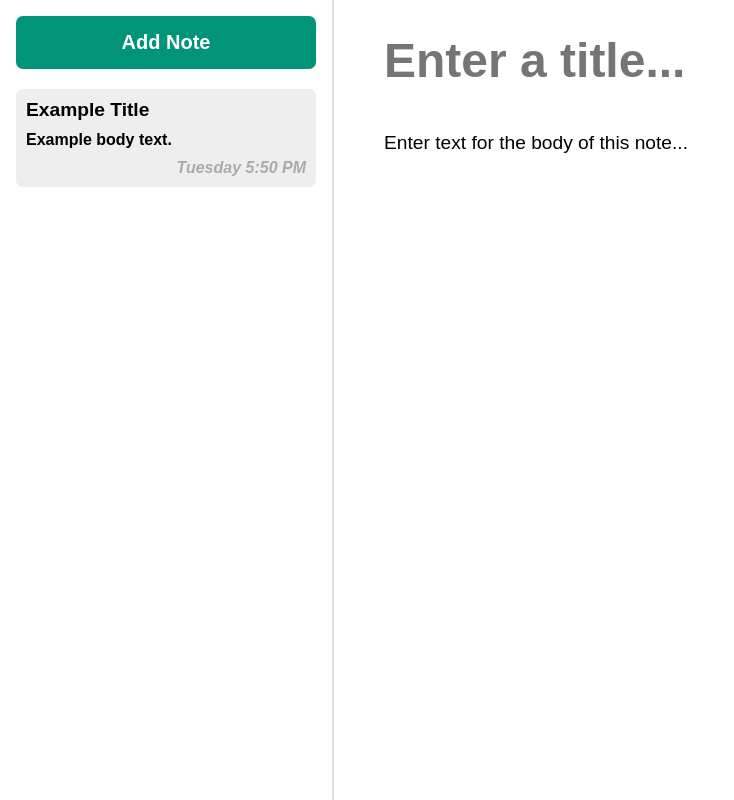
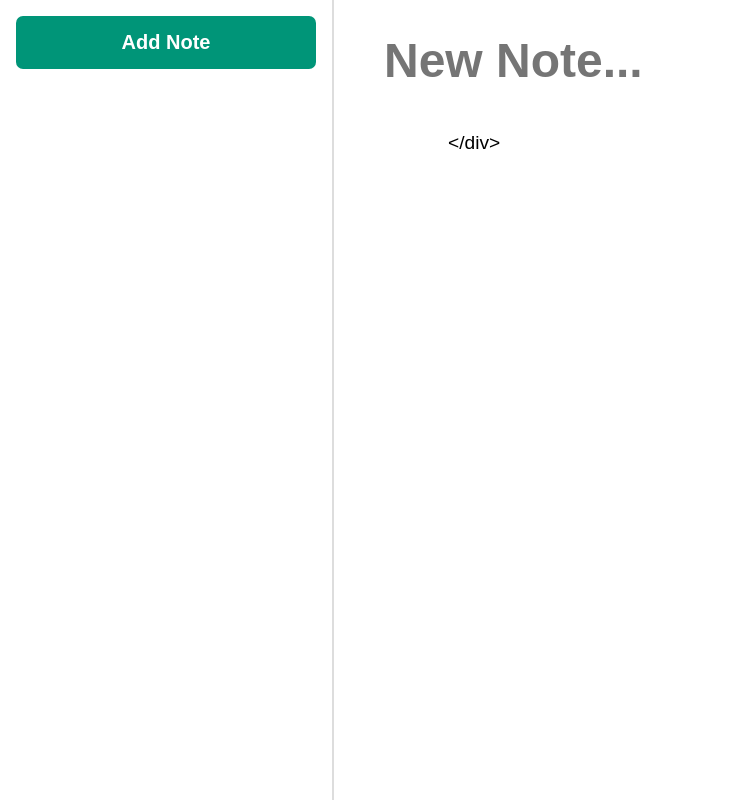
Before and after one commit to ilinsmeier/notes-app, a plain HTML site: page index.html in a window 1280 px wide. Shown: the whole page, without its empty margins (0-734 px from the left). Drawn offline with Linux system fonts and the light colour scheme.

Commit message:
add preliminary notes view

```diff
--- a/index.html
+++ b/index.html
@@ -9,7 +9,7 @@
 </head>
 <body>
     <div class="notes" id="app">
-        <div class="notes__sidebar">
+        <!-- <div class="notes__sidebar">
             <button class="notes__add" type="button">Add Note</button>
             <div class="notes__list">
                 <div class="notes__list-item notes__list-item--selected">
@@ -22,7 +22,7 @@
         <div class="notes__preview">
             <input class="notes__title" type="text" placeholder="Enter a title...">
             <textarea class="notes__body">Enter text for the body of this note...</textarea>
-        </div>
+        </div> -->
     </div>
     <script src="./js/main.js" type="module"></script>
 </body>
--- /dev/null
+++ b/js/NotesView.js
@@ -0,0 +1,19 @@
+export default class NotesView {
+    constructor(root, { onNoteSelect, onNoteAdd, onNoteEdit, onNoteDelete } = {}) {
+        this.root = root;
+        this.onNoteSelect = onNoteSelect;
+        this.onNoteAdd = onNoteAdd;
+        this.onNoteEdit = onNoteEdit;
+        this.onNoteDelete = onNoteDelete;
+        this.root.innerHTML = `
+            <div class="notes__sidebar">
+                <button class="notes__add" type="button">Add Note</button>
+                <div class="notes__list"></div>
+            </div>
+            <div class="notes__preview">
+                <input class="notes__title" type="text" placeholder="New Note...">
+                <textarea class="notes__body"Take Note...</textarea>
+            </div>
+        `;
+    }
+}
--- a/js/main.js
+++ b/js/main.js
@@ -1,8 +1,17 @@
-import NotesAPI from "./NotesAPI.js"
+// import NotesAPI from "./NotesAPI.js"
 
-NotesAPI.saveNote({
-    title: "New Note!",
-    body: "I am a new note."
+// NotesAPI.saveNote({
+//     title: "New Note!",
+//     body: "I am a new note."
+// });
+
+// console.log(NotesAPI.getAllNotes());
+
+import NotesView from "./NotesView.js"
+
+const app = document.getElementById("app");
+const view = new NotesView(app, {
+    onNoteSelect() {
+        console.log("Note has been selected!");
+    }
 });
-
-console.log(NotesAPI.getAllNotes());
```
